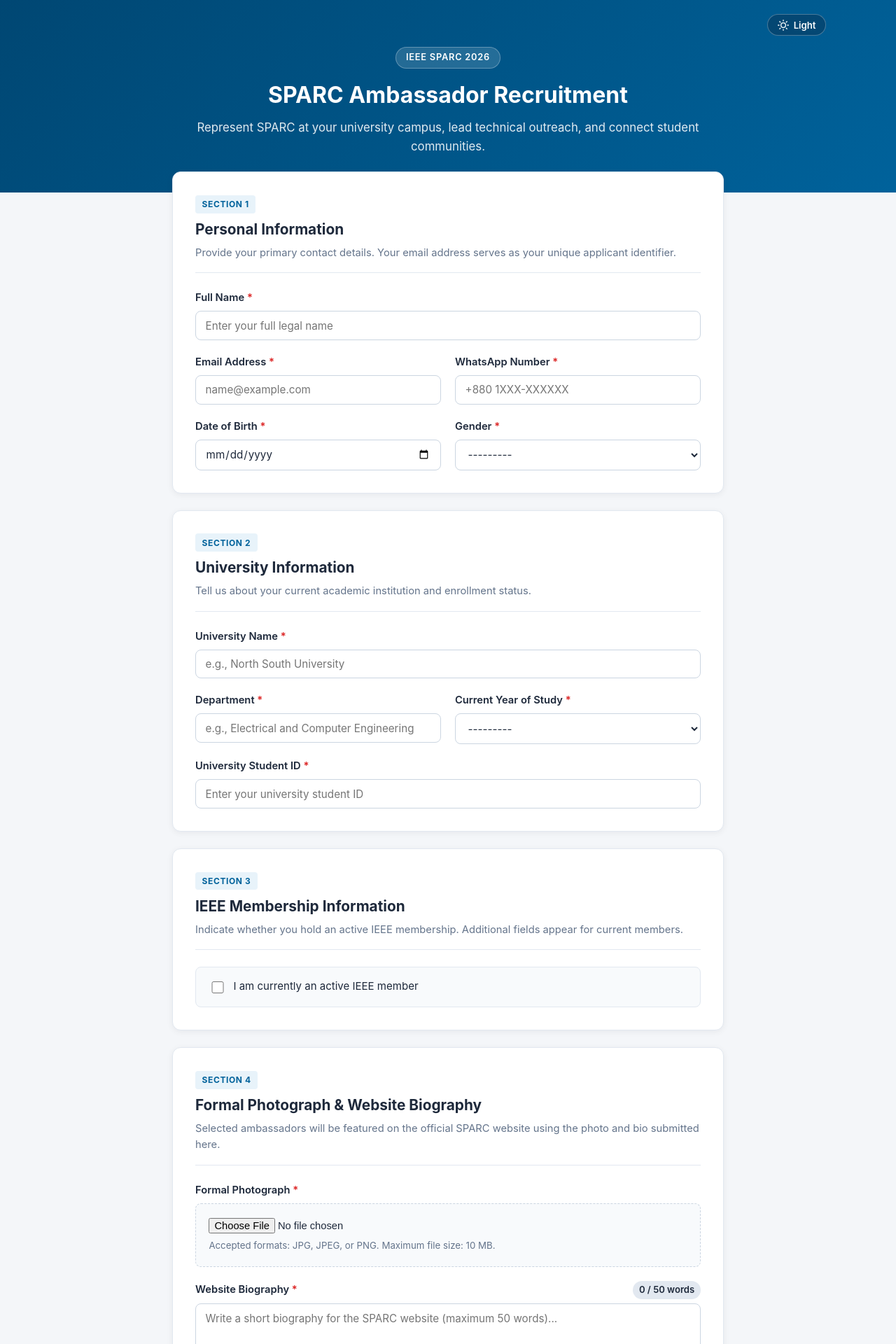
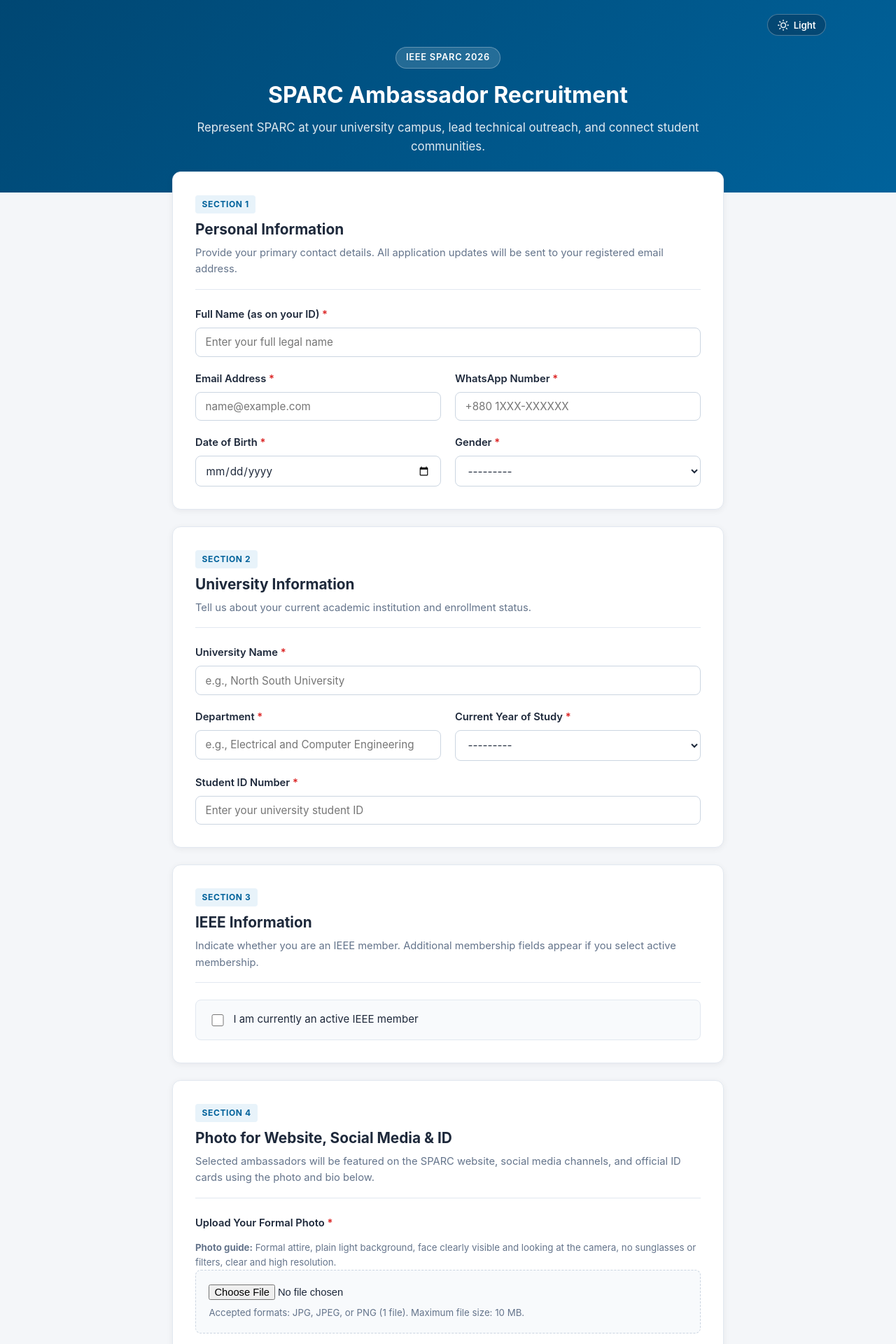
Before and after one commit to D34D5H0T03/sparc-ambassador-form, a Django app: page /apply/ in a window 1280 px wide. Shown: the top 1920 px of the page at 70% size. Run offline with Django 5.2, Linux system fonts and the light colour scheme; parts of the project's set-up code (start-up, migrations or seed data) failed here and were passed over.

Commit message:
Added constants.py to eliminate magic numbers and also fixed the frontend wordings to match requirements

```diff
--- a/applications/forms.py
+++ b/applications/forms.py
@@ -1,14 +1,16 @@
 from django import forms
+
+from .constants import (
+    ACTIVITY_CHOICES,
+    ALLOWED_PHOTO_ACCEPT_ATTR,
+    BIO_TEXTAREA_ROWS,
+    MAX_BIO_WORD_COUNT,
+    MAX_PHOTO_SIZE_BYTES,
+    MAX_PHOTO_SIZE_MB,
+    MOTIVATION_TEXTAREA_ROWS,
+)
 from .models import AmbassadorApplications
 
-ACTIVITY_CHOICES = [
-    ("social_media", "Social Media Promotion & Sharing"),
-    ("short_videos", "Creating Short-form Videos / Reels"),
-    ("campus_events", "Organizing or Hosting Campus Workshops & Info Sessions"),
-    ("content_writing", "Content Writing & Blog Posts"),
-    ("graphic_design", "Graphic Design & Visual Branding"),
-    ("community_outreach", "Student Community Outreach & Networking"),
-]
 
 class AmbassadorApplicationsForm(forms.ModelForm):
     activities = forms.MultipleChoiceField(
@@ -128,20 +130,20 @@ class AmbassadorApplicationsForm(forms.ModelForm):
             "photo": forms.ClearableFileInput(
                 attrs={
                     "class": "form-file-input",
-                    "accept": ".jpg,.jpeg,.png,image/jpeg,image/png",
+                    "accept": ALLOWED_PHOTO_ACCEPT_ATTR,
                 }
             ),
             "bio": forms.Textarea(
                 attrs={
                     "class": "form-control",
-                    "rows": 4,
-                    "placeholder": "Write a short biography for the SPARC website (maximum 50 words)...",
+                    "rows": BIO_TEXTAREA_ROWS,
+                    "placeholder": f"Write a short biography for the SPARC website (maximum {MAX_BIO_WORD_COUNT} words)...",
                 }
             ),
             "motivation": forms.Textarea(
                 attrs={
                     "class": "form-control",
-                    "rows": 6,
+                    "rows": MOTIVATION_TEXTAREA_ROWS,
                     "placeholder": "Tell us why you want to represent SPARC at your university...",
                 }
             ),
@@ -160,26 +162,24 @@ class AmbassadorApplicationsForm(forms.ModelForm):
     def clean_bio(self):
         bio = self.cleaned_data.get("bio", "").strip()
         words = bio.split()
-        # max length
-        if len(words) > 50:
+        if len(words) > MAX_BIO_WORD_COUNT:
             raise forms.ValidationError(
-                f"Your biography must not exceed 50 words (currently {len(words)} words)."
+                f"Your biography must not exceed {MAX_BIO_WORD_COUNT} words (currently {len(words)} words)."
             )
         return bio
 
     def clean_photo(self):
         photo = self.cleaned_data.get("photo")
-        if photo:
-            if photo.size > 10 * 1024 * 1024:
-                raise forms.ValidationError(
-                    "The uploaded photograph must be smaller than 10 MB."
-                )
+        if photo and photo.size > MAX_PHOTO_SIZE_BYTES:
+            raise forms.ValidationError(
+                f"The uploaded photograph must be smaller than {MAX_PHOTO_SIZE_MB} MB."
+            )
         return photo
 
     def clean(self):
         cleaned_data = super().clean()
         is_member = cleaned_data.get("is_ieee_member")
-
+        # checks ieee info
         if is_member:
             required_ieee_fields = {
                 "ieee_membership_number": "Please provide your IEEE membership number.",
@@ -191,7 +191,6 @@ class AmbassadorApplicationsForm(forms.ModelForm):
                 if not value or not str(value).strip():
                     self.add_error(field_name, error_msg)
         else:
-            # Wipe out any stale IEEE data if the user unchecked IEEE membership
             cleaned_data["ieee_membership_number"] = ""
             cleaned_data["ieee_membership_grade"] = ""
             cleaned_data["ieee_student_branch"] = ""
--- a/applications/views.py
+++ b/applications/views.py
@@ -1,17 +1,27 @@
+from threading import Thread
+
 from django.db import transaction
-from django.shortcuts import render, redirect
+from django.shortcuts import redirect, render
+
+from emails.models import MailJob
+from emails.sender import process_job_in_thread
+
+from .constants import (
+    BIO_WARNING_WORD_THRESHOLD,
+    CAMPAIGN_APPLICATION_RECEIVED,
+    MAX_BIO_WORD_COUNT,
+    MAX_PHOTO_SIZE_BYTES,
+    MAX_PHOTO_SIZE_MB,
+)
 from .forms import AmbassadorApplicationsForm
 
-# Email Multi-threading
-from threading import Thread
-from emails.models import MailJob
-from emails.sender import process_job_in_thread
 
 def welcome(request):
     return render(
         request,
         "applications/welcome.html",
     )
+
 
 def apply(request):
     if request.method == "POST":
@@ -20,13 +30,13 @@ def apply(request):
             with transaction.atomic():
                 application = form.save()
                 job, _ = MailJob.objects.get_or_create(
-                    campaign="ambassador_received",
+                    campaign=CAMPAIGN_APPLICATION_RECEIVED,
                     application=application,
                     defaults={
                         "to_email": application.email,
                     },
                 )
-                transaction.on_commit( # Email sending thread
+                transaction.on_commit(
                     lambda job_id=job.id: Thread(
                         target=process_job_in_thread,
                         args=(job_id,),
@@ -37,11 +47,19 @@ def apply(request):
     else:
         form = AmbassadorApplicationsForm()
 
+    context = {
+        "form": form,
+        "max_bio_words": MAX_BIO_WORD_COUNT,
+        "bio_warning_words": BIO_WARNING_WORD_THRESHOLD,
+        "max_photo_bytes": MAX_PHOTO_SIZE_BYTES,
+        "max_photo_mb": MAX_PHOTO_SIZE_MB,
+    }
     return render(
         request,
         "applications/apply.html",
-        {"form": form},
+        context,
     )
+
 
 def application_success(request):
     return render(
--- a/static/applications/js/form.js
+++ b/static/applications/js/form.js
@@ -1,4 +1,14 @@
 document.addEventListener("DOMContentLoaded", () => {
+    const applicationForm = document.getElementById("ambassador-form");
+
+    // Configuration values injected from Django settings/constants via form data attributes
+    const BYTES_PER_MB = 1024 * 1024;
+    const MAX_BIO_WORDS = Number(applicationForm?.dataset.maxBioWords) || 50;
+    const BIO_WARNING_WORDS = Number(applicationForm?.dataset.bioWarningWords) || 42;
+    const MAX_PHOTO_BYTES = Number(applicationForm?.dataset.maxPhotoBytes) || (10 * BYTES_PER_MB);
+    const MAX_PHOTO_MB = Number(applicationForm?.dataset.maxPhotoMb) || 10;
+    const ALLOWED_MIME_TYPES = ["image/jpeg", "image/png"];
+
     // Conditional IEEE Membership Fields Toggle
     const ieeeCheckbox = document.getElementById("id_is_ieee_member");
     const ieeeWrapper = document.getElementById("ieee-fields-wrapper");
@@ -15,10 +25,9 @@ document.addEventListener("DOMContentLoaded", () => {
         syncIeeeVisibility();
     }
 
-    // Live 50-Word Biography Counter
+    // Live Biography Word Counter
     const bioInput = document.getElementById("id_bio");
     const bioCounter = document.getElementById("bio-word-counter");
-    const MAX_BIO_WORDS = 50;
 
     function updateBioWordCount() {
         if (!bioInput || !bioCounter) return;
@@ -31,7 +40,7 @@ document.addEventListener("DOMContentLoaded", () => {
 
         if (count > MAX_BIO_WORDS) {
             bioCounter.classList.add("over-limit");
-        } else if (count >= 42) {
+        } else if (count >= BIO_WARNING_WORDS) {
             bioCounter.classList.add("near-limit");
         }
     }
@@ -40,6 +49,7 @@ document.addEventListener("DOMContentLoaded", () => {
         bioInput.addEventListener("input", updateBioWordCount);
         updateBioWordCount();
     }
+
     // Photograph Size & Type Pre-Check + Thumbnail Preview
     const photoInput = document.getElementById("id_photo");
     const previewContainer = document.getElementById("photo-preview-container");
@@ -47,8 +57,6 @@ document.addEventListener("DOMContentLoaded", () => {
     const fileNameSpan = document.getElementById("photo-file-name");
     const fileSizeSpan = document.getElementById("photo-file-size");
     const photoClientError = document.getElementById("photo-client-error");
-    const MAX_PHOTO_BYTES = 10 * 1024 * 1024; // 10 MB
-    const ALLOWED_MIME_TYPES = ["image/jpeg", "image/png"];
     let activeObjectUrl = null;
 
     function resetPhotoPreview() {
@@ -81,9 +89,9 @@ document.addEventListener("DOMContentLoaded", () => {
             }
 
             if (file.size > MAX_PHOTO_BYTES) {
-                const sizeMb = (file.size / (1024 * 1024)).toFixed(2);
+                const sizeMb = (file.size / BYTES_PER_MB).toFixed(2);
                 if (photoClientError) {
-                    photoClientError.textContent = `Selected file is ${sizeMb} MB, which exceeds the 10 MB limit.`;
+                    photoClientError.textContent = `Selected file is ${sizeMb} MB, which exceeds the ${MAX_PHOTO_MB} MB limit.`;
                     photoClientError.classList.remove("is-hidden");
                 }
                 photoInput.value = "";
@@ -94,14 +102,13 @@ document.addEventListener("DOMContentLoaded", () => {
             if (previewImg) previewImg.src = activeObjectUrl;
             if (fileNameSpan) fileNameSpan.textContent = file.name;
             if (fileSizeSpan) {
-                fileSizeSpan.textContent = `${(file.size / (1024 * 1024)).toFixed(2)} MB`;
+                fileSizeSpan.textContent = `${(file.size / BYTES_PER_MB).toFixed(2)} MB`;
             }
             if (previewContainer) previewContainer.classList.remove("is-hidden");
         });
     }
 
     // Prevent Accidental Double Submissions
-    const applicationForm = document.getElementById("ambassador-form");
     const submitBtn = document.getElementById("submit-btn");
 
     if (applicationForm && submitBtn) {
--- a/templates/applications/apply.html
+++ b/templates/applications/apply.html
@@ -4,7 +4,17 @@
 {% block title %}Apply — SPARC Ambassador 2026{% endblock %}
 
 {% block content %}
-<form method="post" enctype="multipart/form-data" class="application-form" id="ambassador-form" novalidate>
+<form
+    method="post"
+    enctype="multipart/form-data"
+    class="application-form"
+    id="ambassador-form"
+    data-max-photo-bytes="{{ max_photo_bytes }}"
+    data-max-photo-mb="{{ max_photo_mb }}"
+    data-max-bio-words="{{ max_bio_words }}"
+    data-bio-warning-words="{{ bio_warning_words }}"
+    novalidate
+>
     {% csrf_token %}
 
     {% if form.errors %}
@@ -20,12 +30,12 @@
         <div class="card-header">
             <span class="section-tag">Section 1</span>
             <h2>Personal Information</h2>
-            <p class="section-desc">Provide your primary contact details. Your email address serves as your unique applicant identifier.</p>
+            <p class="section-desc">Provide your primary contact details. All application updates will be sent to your registered email address.</p>
         </div>
 
         <div class="form-grid">
             <div class="form-group full-width">
-                <label for="{{ form.full_name.id_for_label }}">Full Name <span class="required-mark">*</span></label>
+                <label for="{{ form.full_name.id_for_label }}">Full Name (as on your ID) <span class="required-mark">*</span></label>
                 {{ form.full_name }}
                 {% if form.full_name.errors %}<div class="field-errors">{{ form.full_name.errors }}</div>{% endif %}
             </div>
@@ -84,7 +94,7 @@
             </div>
 
             <div class="form-group full-width">
-                <label for="{{ form.student_id.id_for_label }}">University Student ID <span class="required-mark">*</span></label>
+                <label for="{{ form.student_id.id_for_label }}">Student ID Number <span class="required-mark">*</span></label>
                 {{ form.student_id }}
                 {% if form.student_id.errors %}<div class="field-errors">{{ form.student_id.errors }}</div>{% endif %}
             </div>
@@ -95,8 +105,8 @@
     <section class="form-card">
         <div class="card-header">
             <span class="section-tag">Section 3</span>
-            <h2>IEEE Membership Information</h2>
-            <p class="section-desc">Indicate whether you hold an active IEEE membership. Additional fields appear for current members.</p>
+            <h2>IEEE Information</h2>
+            <p class="section-desc">Indicate whether you are an IEEE member. Additional membership fields appear if you select active membership.</p>
         </div>
 
         <div class="toggle-box">
@@ -128,7 +138,7 @@
                 </div>
 
                 <div class="form-group">
-                    <label for="{{ form.ieee_position.id_for_label }}">Position in the Branch <span class="optional-tag">(If any)</span></label>
+                    <label for="{{ form.ieee_position.id_for_label }}">Your Position in the Branch <span class="optional-tag">(If any)</span></label>
                     {{ form.ieee_position }}
                     {% if form.ieee_position.errors %}<div class="field-errors">{{ form.ieee_position.errors }}</div>{% endif %}
                 </div>
@@ -136,20 +146,23 @@
         </div>
     </section>
 
-    <!-- Section 4: Photo and Biography -->
+    <!-- Section 4: Photo for Website, Social Media and ID -->
     <section class="form-card">
         <div class="card-header">
             <span class="section-tag">Section 4</span>
-            <h2>Formal Photograph &amp; Website Biography</h2>
-            <p class="section-desc">Selected ambassadors will be featured on the official SPARC website using the photo and bio submitted here.</p>
+            <h2>Photo for Website, Social Media &amp; ID</h2>
+            <p class="section-desc">Selected ambassadors will be featured on the SPARC website, social media channels, and official ID cards using the photo and bio below.</p>
         </div>
 
         <div class="form-grid">
             <div class="form-group full-width">
-                <label for="{{ form.photo.id_for_label }}">Formal Photograph <span class="required-mark">*</span></label>
+                <label for="{{ form.photo.id_for_label }}">Upload Your Formal Photo <span class="required-mark">*</span></label>
+                <p class="field-hint">
+                    <strong>Photo guide:</strong> Formal attire, plain light background, face clearly visible and looking at the camera, no sunglasses or filters, clear and high resolution.
+                </p>
                 <div class="file-upload-box" id="photo-dropzone">
                     {{ form.photo }}
-                    <p class="field-hint">Accepted formats: JPG, JPEG, or PNG. Maximum file size: 10 MB.</p>
+                    <p class="field-hint">Accepted formats: JPG, JPEG, or PNG (1 file). Maximum file size: {{ max_photo_mb }} MB.</p>
                     <div id="photo-client-error" class="client-error is-hidden" role="alert"></div>
                     <div id="photo-preview-container" class="photo-preview is-hidden">
                         <img id="photo-preview-img" src="" alt="Selected photograph preview">
@@ -164,11 +177,11 @@
 
             <div class="form-group full-width">
                 <div class="label-row">
-                    <label for="{{ form.bio.id_for_label }}">Website Biography <span class="required-mark">*</span></label>
-                    <span id="bio-word-counter" class="word-counter">0 / 50 words</span>
+                    <label for="{{ form.bio.id_for_label }}">Short Bio for the Website <span class="required-mark">*</span></label>
+                    <span id="bio-word-counter" class="word-counter">0 / {{ max_bio_words }} words</span>
                 </div>
                 {{ form.bio }}
-                <p class="field-hint">Write in the third person (e.g., "Alex is a third-year Computer Science student..."). Strictly 50 words or fewer.</p>
+                <p class="field-hint">Write in the third person (e.g., "Alex is a third-year Computer Science student..."). Strictly {{ max_bio_words }} words or fewer.</p>
                 {% if form.bio.errors %}<div class="field-errors">{{ form.bio.errors }}</div>{% endif %}
             </div>
         </div>
@@ -178,8 +191,8 @@
     <section class="form-card">
         <div class="card-header">
             <span class="section-tag">Section 6</span>
-            <h2>About You &amp; Ambassador Activities</h2>
-            <p class="section-desc">Share your motivation and the outreach activities you are most comfortable leading.</p>
+            <h2>About You</h2>
+            <p class="section-desc">Share your motivation and select the ambassador activities you are comfortable with.</p>
         </div>
 
         <div class="form-grid">
@@ -211,19 +224,19 @@
         </div>
     </section>
 
-    <!-- Section 7: Mandatory Agreements -->
+    <!-- Section 7: Agreement -->
     <section class="form-card">
         <div class="card-header">
             <span class="section-tag">Section 7</span>
-            <h2>Applicant Declaration &amp; Agreements</h2>
-            <p class="section-desc">All four declarations below are mandatory to complete your application.</p>
+            <h2>Agreement</h2>
+            <p class="section-desc">All four declarations below are required to complete your application.</p>
         </div>
 
         <div class="agreements-list">
             <div class="agreement-item">
                 <label class="checkbox-label" for="{{ form.confirmed_accuracy.id_for_label }}">
                     {{ form.confirmed_accuracy }}
-                    <span>I confirm that all personal, academic, and IEEE membership details provided in this application are accurate and truthful. <span class="required-mark">*</span></span>
+                    <span>I confirm that all the information provided is accurate. <span class="required-mark">*</span></span>
                 </label>
                 {% if form.confirmed_accuracy.errors %}<div class="field-errors">{{ form.confirmed_accuracy.errors }}</div>{% endif %}
             </div>
@@ -231,7 +244,7 @@
             <div class="agreement-item">
                 <label class="checkbox-label" for="{{ form.agreed_photo_usage.id_for_label }}">
                     {{ form.agreed_photo_usage }}
-                    <span>I grant SPARC permission to publish my submitted photograph and biography on official event websites and promotional materials if selected. <span class="required-mark">*</span></span>
+                    <span>I agree that SPARC may use my name, photo and bio on its website, social media and ID card. <span class="required-mark">*</span></span>
                 </label>
                 {% if form.agreed_photo_usage.errors %}<div class="field-errors">{{ form.agreed_photo_usage.errors }}</div>{% endif %}
             </div>
@@ -239,7 +252,7 @@
             <div class="agreement-item">
                 <label class="checkbox-label" for="{{ form.understood_point_system.id_for_label }}">
                     {{ form.understood_point_system }}
-                    <span>I understand the SPARC Ambassador activity point system and commit to fulfilling the assigned outreach responsibilities. <span class="required-mark">*</span></span>
+                    <span>I understand that points are earned through tasks and ambassadors are ranked on performance. <span class="required-mark">*</span></span>
                 </label>
                 {% if form.understood_point_system.errors %}<div class="field-errors">{{ form.understood_point_system.errors }}</div>{% endif %}
             </div>
@@ -247,7 +260,7 @@
             <div class="agreement-item">
                 <label class="checkbox-label" for="{{ form.agreed_contact.id_for_label }}">
                     {{ form.agreed_contact }}
-                    <span>I consent to being contacted by the SPARC organizing team via email or WhatsApp regarding my application status. <span class="required-mark">*</span></span>
+                    <span>I agree to be contacted by email and WhatsApp about SPARC activities. <span class="required-mark">*</span></span>
                 </label>
                 {% if form.agreed_contact.errors %}<div class="field-errors">{{ form.agreed_contact.errors }}</div>{% endif %}
             </div>
--- a/templates/applications/success.html
+++ b/templates/applications/success.html
@@ -7,10 +7,10 @@
     <div class="success-icon" aria-hidden="true">&#10003;</div>
     <h2>Application Received</h2>
     <p class="success-message">
-        Thank you for applying to become a <strong>SPARC 2026 Ambassador</strong>. Your application details and formal photograph have been recorded in our system.
+        Thank you for applying to be a <strong>SPARC Ambassador</strong>! We have received your application.
     </p>
     <p class="success-subtext">
-        Our organizing committee will review all submissions carefully. Shortlisted and selected ambassadors will be notified via their registered email address with further onboarding instructions.
+        Please check your email, as selected applicants will be notified and given their unique Ambassador Code. Follow us on our social media for updates!
     </p>
     <div class="success-actions">
         <a href="{% url 'applications:welcome' %}" class="btn-secondary">Return to Welcome Portal</a>
```
Also changed, not shown: applications/constants.py (added, +67 -0 lines), applications/models.py (+36 -45 lines), applications/validators.py (+12 -8 lines), sparc_ambassador_form/settings.py (+7 -3 lines).
